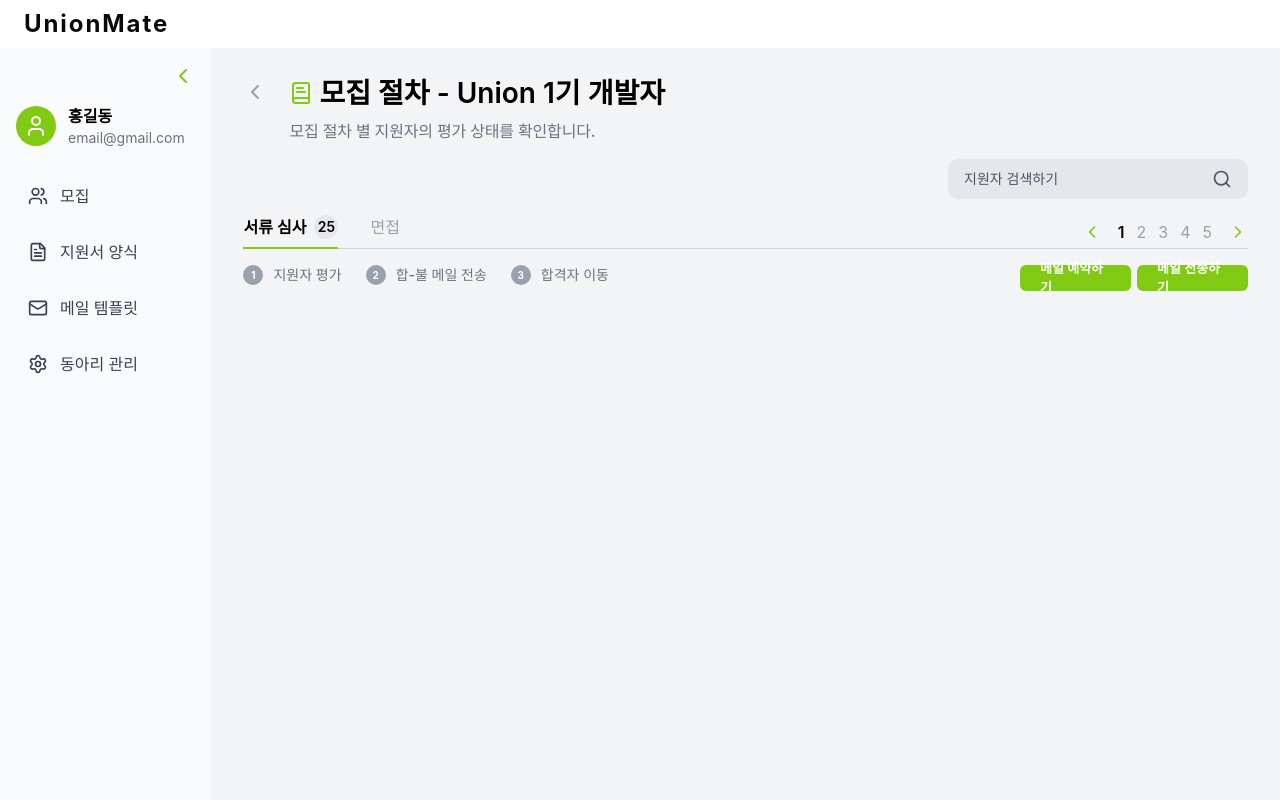
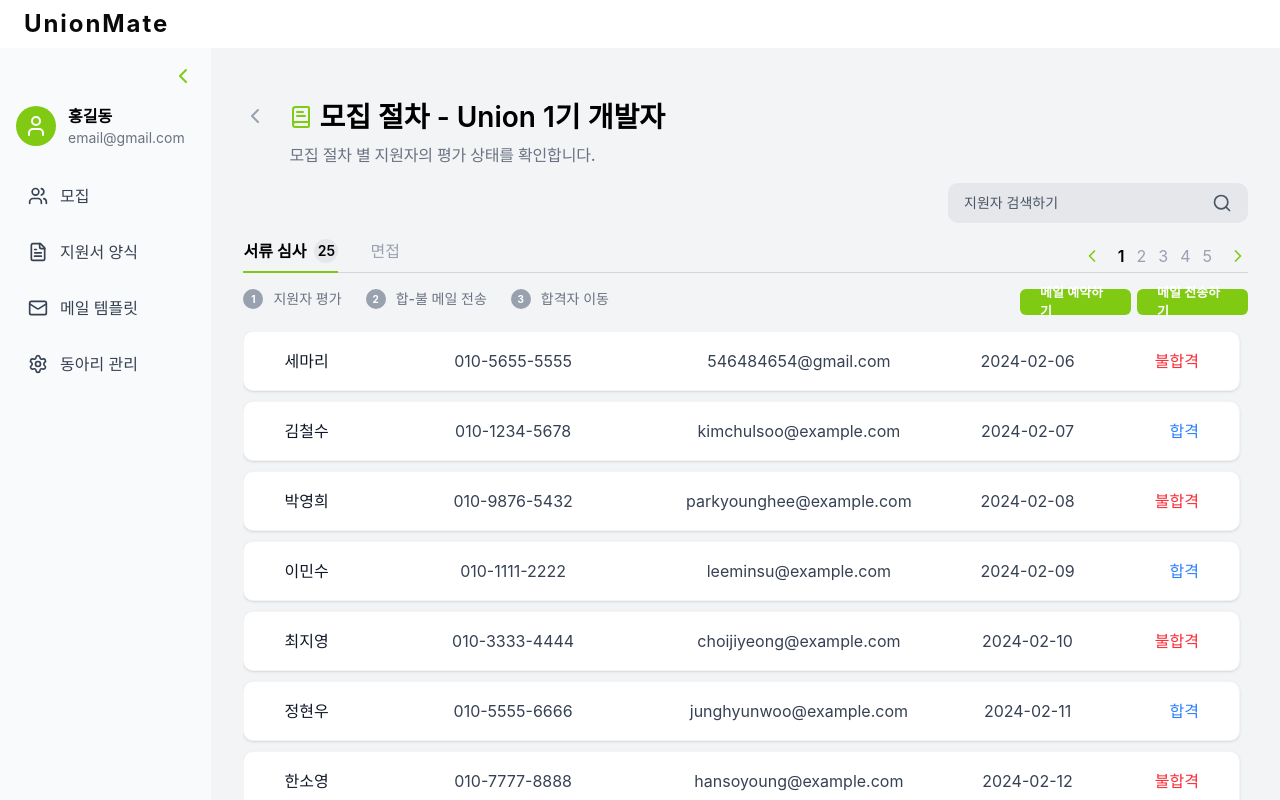
Before and after one commit to UnionMate/UnionMate-FE, a React (Vite) app: page /recruit/detail in a window 1280 px wide. Built offline with nearby package versions, Linux system fonts and the light colour scheme; a web font is replaced by a local one.

Commit message:
feat: 모집 상세 페이지 작업 완료

```diff
--- a/src/pages/recruitdetail/RecruitDetailPage.tsx
+++ b/src/pages/recruitdetail/RecruitDetailPage.tsx
@@ -1,13 +1,17 @@
 import RecruitDetailHeader from "@/widget/recruitdetail/ui/RecruitDetailHeader";
 import RecruitDetailMain from "@/widget/recruitdetail/ui/RecruitDetailMain";
+import RecruitDetailMainHeader from "@/widget/recruitdetail/ui/RecruitDetailMainHeader";
 import RecruitDetailSearch from "@/widget/recruitdetail/ui/RecruitDetailSearch";
 
 const RecruitDetailPage = () => {
   return (
-    <div className="flex flex-col w-full h-full gap-4">
+    <div className="flex flex-col w-full h-full gap-4 py-6">
       <RecruitDetailHeader />
       <RecruitDetailSearch />
-      <RecruitDetailMain />
+      <RecruitDetailMainHeader />
+      <div className="flex-1 min-h-0">
+        <RecruitDetailMain />
+      </div>
     </div>
   );
 };
--- /dev/null
+++ b/src/widget/recruitdetail/components/DetailMainCard.tsx
@@ -0,0 +1,50 @@
+interface DetailMainCardProps {
+  item: {
+    name: string;
+    phone: string;
+    email: string;
+    date: string;
+    status: string;
+  };
+}
+
+const DetailMainCard = ({ item }: DetailMainCardProps) => {
+  return (
+    <div className="flex bg-white h-[60px] items-center py-5.5 px-10 rounded-lg shadow-sm border border-gray-100">
+      <div className="flex items-center justify-between w-full">
+        {/* 이름 */}
+        <div className="flex-1 text-left">
+          <span className="text-gray-900 font-medium">{item.name}</span>
+        </div>
+
+        {/* 전화번호 */}
+        <div className="flex-[2] text-center">
+          <span className="text-gray-700">{item.phone}</span>
+        </div>
+
+        {/* 이메일 */}
+        <div className="flex-[3] text-center">
+          <span className="text-gray-700">{item.email}</span>
+        </div>
+
+        {/* 날짜 */}
+        <div className="flex-1 text-center">
+          <span className="text-gray-700">{item.date}</span>
+        </div>
+
+        {/* 상태 */}
+        <div className="flex-1 text-right">
+          <span
+            className={`font-medium ${
+              item.status === "PASS" ? "text-blue-500" : "text-red-500"
+            }`}
+          >
+            {item.status === "PASS" ? "합격" : "불합격"}
+          </span>
+        </div>
+      </div>
+    </div>
+  );
+};
+
+export default DetailMainCard;
--- /dev/null
+++ b/src/widget/recruitdetail/components/MailButton.tsx
@@ -0,0 +1,19 @@
+const MailButton = () => {
+  return (
+    <div className="flex gap-1.5">
+      <div className="flex justify-center items-center w-[111px] h-[26px] rounded-sm py-[5px] px-[20px] bg-primary">
+        <div className="flex text-[13px] font-semibold text-white">
+          메일 예약하기
+        </div>
+      </div>
+
+      <div className="flex justify-center items-center w-[111px] h-[26px] rounded-sm py-[5px] px-[20px] bg-primary">
+        <div className="flex text-[13px] font-semibold text-white">
+          메일 전송하기
+        </div>
+      </div>
+    </div>
+  );
+};
+
+export default MailButton;
--- /dev/null
+++ b/src/widget/recruitdetail/components/SwitchState.tsx
@@ -0,0 +1,28 @@
+const SwitchState = () => {
+  return (
+    <div className="flex gap-6">
+      <div className="flex gap-2.5">
+        <div className="flex w-5 h-5 rounded-full justify-center items-center text-[10px] font-bold text-white bg-gray-400">
+          1
+        </div>
+        <div className="flex text-14-medium text-gray-500">지원자 평가</div>
+      </div>
+
+      <div className="flex gap-2.5">
+        <div className="flex w-5 h-5 rounded-full justify-center items-center text-[10px] font-bold text-white bg-gray-400">
+          2
+        </div>
+        <div className="flex text-14-medium text-gray-500">합-불 메일 전송</div>
+      </div>
+
+      <div className="flex gap-2.5">
+        <div className="flex w-5 h-5 rounded-full justify-center items-center text-[10px] font-bold text-white bg-gray-400">
+          3
+        </div>
+        <div className="flex text-14-medium text-gray-500">합격자 이동</div>
+      </div>
+    </div>
+  );
+};
+
+export default SwitchState;
--- a/src/widget/recruitdetail/ui/RecruitDetailMain.tsx
+++ b/src/widget/recruitdetail/ui/RecruitDetailMain.tsx
@@ -1,73 +1,99 @@
-import { useState } from "react";
-import SwitchTab from "../components/SwitchTab";
-import Pagination from "../components/Pagination";
+import DetailMainCard from "../components/DetailMainCard";
+
+const DetailMainCardList = [
+  {
+    name: "세마리",
+    phone: "010-5655-5555",
+    email: "546484654@gmail.com",
+    date: "2024-02-06",
+    status: "FAIL",
+  },
+  {
+    name: "김철수",
+    phone: "010-1234-5678",
+    email: "kimchulsoo@example.com",
+    date: "2024-02-07",
+    status: "PASS",
+  },
+  {
+    name: "박영희",
+    phone: "010-9876-5432",
+    email: "parkyounghee@example.com",
+    date: "2024-02-08",
+    status: "FAIL",
+  },
+  {
+    name: "이민수",
+    phone: "010-1111-2222",
+    email: "leeminsu@example.com",
+    date: "2024-02-09",
+    status: "PASS",
+  },
+  {
+    name: "최지영",
+    phone: "010-3333-4444",
+    email: "choijiyeong@example.com",
+    date: "2024-02-10",
+    status: "FAIL",
+  },
+  {
+    name: "정현우",
+    phone: "010-5555-6666",
+    email: "junghyunwoo@example.com",
+    date: "2024-02-11",
+    status: "PASS",
+  },
+  {
+    name: "한소영",
+    phone: "010-7777-8888",
+    email: "hansoyoung@example.com",
+    date: "2024-02-12",
+    status: "FAIL",
+  },
+  {
+    name: "송태호",
+    phone: "010-9999-0000",
+    email: "songtaeho@example.com",
+    date: "2024-02-13",
+    status: "PASS",
+  },
+  {
+    name: "윤서진",
+    phone: "010-1212-3434",
+    email: "yoonseojin@example.com",
+    date: "2024-02-14",
+    status: "FAIL",
+  },
+  {
+    name: "강동원",
+    phone: "010-5656-7878",
+    email: "kangdongwon@example.com",
+    date: "2024-02-15",
+    status: "PASS",
+  },
+  {
+    name: "임수진",
+    phone: "010-9090-1212",
+    email: "limsujin@example.com",
+    date: "2024-02-16",
+    status: "FAIL",
+  },
+  {
+    name: "오승준",
+    phone: "010-3434-5656",
+    email: "oseungjun@example.com",
+    date: "2024-02-17",
+    status: "PASS",
+  },
+];
 
 const RecruitDetailMain = () => {
-  const [activeTab, setActiveTab] = useState("서류 심사");
-
-  const tabs = [
-    { name: "서류 심사", count: 25 },
-    { name: "면접", count: 0 },
-  ];
-
-  const handleTabChange = (tabName: string) => {
-    setActiveTab(tabName);
-  };
-
   return (
-    <div className="flex flex-col w-full gap-4">
-      {/* Tabs and Pagination */}
-      <div className="flex justify-between items-center border-b border-gray-300">
-        {/* Tabs */}
-        <SwitchTab
-          tabs={tabs}
-          activeTab={activeTab}
-          onTabChange={handleTabChange}
-        />
-
-        {/* Pagination */}
-        <Pagination />
-      </div>
-
-      <div className="flex w-full justify-between">
-        <div className="flex gap-6">
-          <div className="flex gap-2.5">
-            <div className="flex w-5 h-5 rounded-full justify-center items-center text-[10px] font-bold text-white bg-gray-400">
-              1
-            </div>
-            <div className="flex text-14-medium text-gray-500">지원자 평가</div>
-          </div>
-
-          <div className="flex gap-2.5">
-            <div className="flex w-5 h-5 rounded-full justify-center items-center text-[10px] font-bold text-white bg-gray-400">
-              2
-            </div>
-            <div className="flex text-14-medium text-gray-500">
-              합-불 메일 전송
-            </div>
-          </div>
-
-          <div className="flex gap-2.5">
-            <div className="flex w-5 h-5 rounded-full justify-center items-center text-[10px] font-bold text-white bg-gray-400">
-              3
-            </div>
-            <div className="flex text-14-medium text-gray-500">합격자 이동</div>
-          </div>
-        </div>
-
-        <div className="flex gap-1.5">
-          <div className="flex justify-center items-center w-[111px] h-[26px] rounded-sm py-[5px] px-[20px] bg-primary">
-            <div className="flex text-[13px] font-semibold text-white">
-              메일 예약하기
-            </div>
-          </div>
-
-          <div className="flex justify-center items-center w-[111px] h-[26px] rounded-sm py-[5px] px-[20px] bg-primary">
-            <div className="flex text-[13px] font-semibold text-white">
-              메일 전송하기
-            </div>
-          </div>
-        </div>
+    <div className="flex flex-col w-full h-full">
+      <div className="flex-1 overflow-y-auto pr-2 space-y-2.5 pb-6">
+        {DetailMainCardList.map((item, index) => (
+          <DetailMainCard key={index} item={item} />
+        ))}
       </div>
     </div>
   );
--- /dev/null
+++ b/src/widget/recruitdetail/ui/RecruitDetailMainHeader.tsx
@@ -0,0 +1,42 @@
+import { useState } from "react";
+import SwitchTab from "../components/SwitchTab";
+import Pagination from "../components/Pagination";
+import SwitchState from "../components/SwitchState";
+import MailButton from "../components/MailButton";
+
+const RecruitDetailMainHeader = () => {
+  const [activeTab, setActiveTab] = useState("서류 심사");
+
+  const tabs = [
+    { name: "서류 심사", count: 25 },
+    { name: "면접", count: 0 },
+  ];
+
+  const handleTabChange = (tabName: string) => {
+    setActiveTab(tabName);
+  };
+
+  return (
+    <div className="flex flex-col w-full gap-4">
+      {/* Tabs and Pagination */}
+      <div className="flex justify-between items-center border-b border-gray-300">
+        {/* Tabs */}
+        <SwitchTab
+          tabs={tabs}
+          activeTab={activeTab}
+          onTabChange={handleTabChange}
+        />
+
+        {/* Pagination */}
+        <Pagination />
+      </div>
+
+      <div className="flex w-full justify-between">
+        <SwitchState />
+        <MailButton />
+      </div>
+    </div>
+  );
+};
+
+export default RecruitDetailMainHeader;
```
